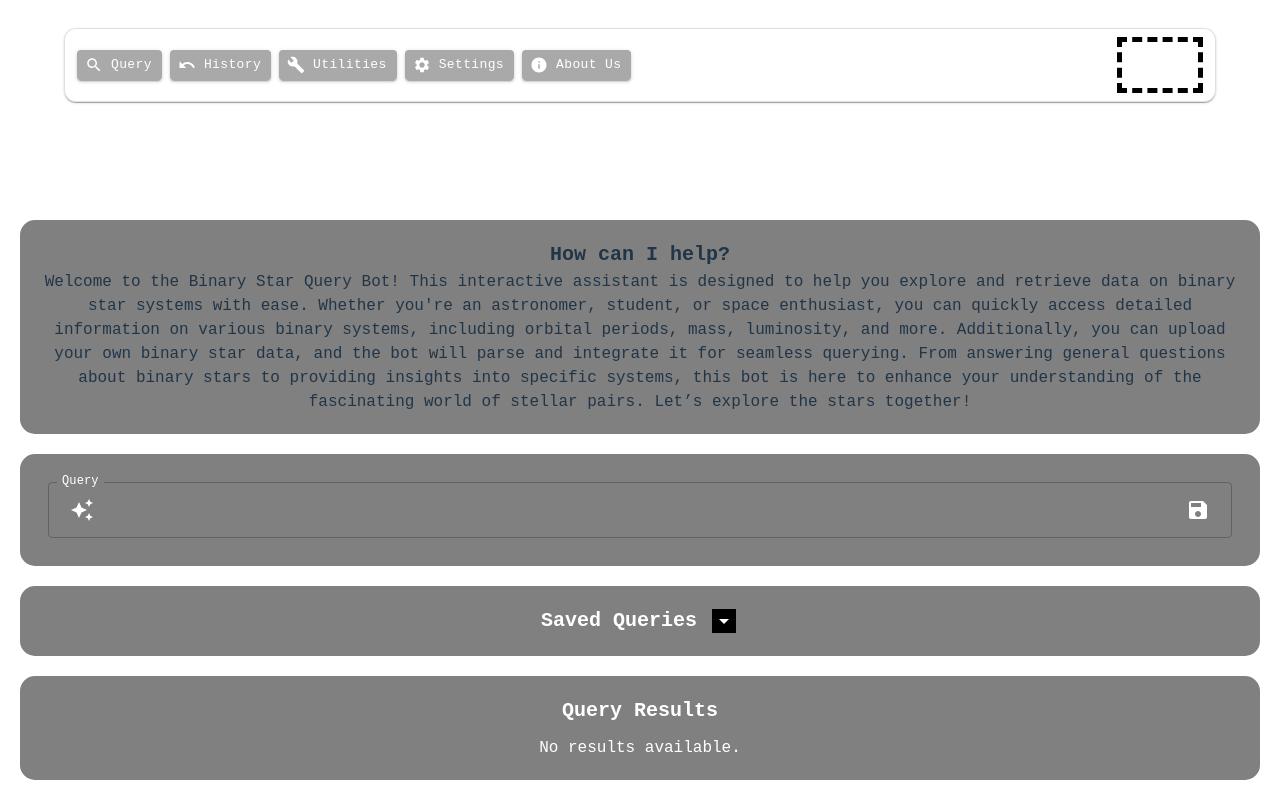
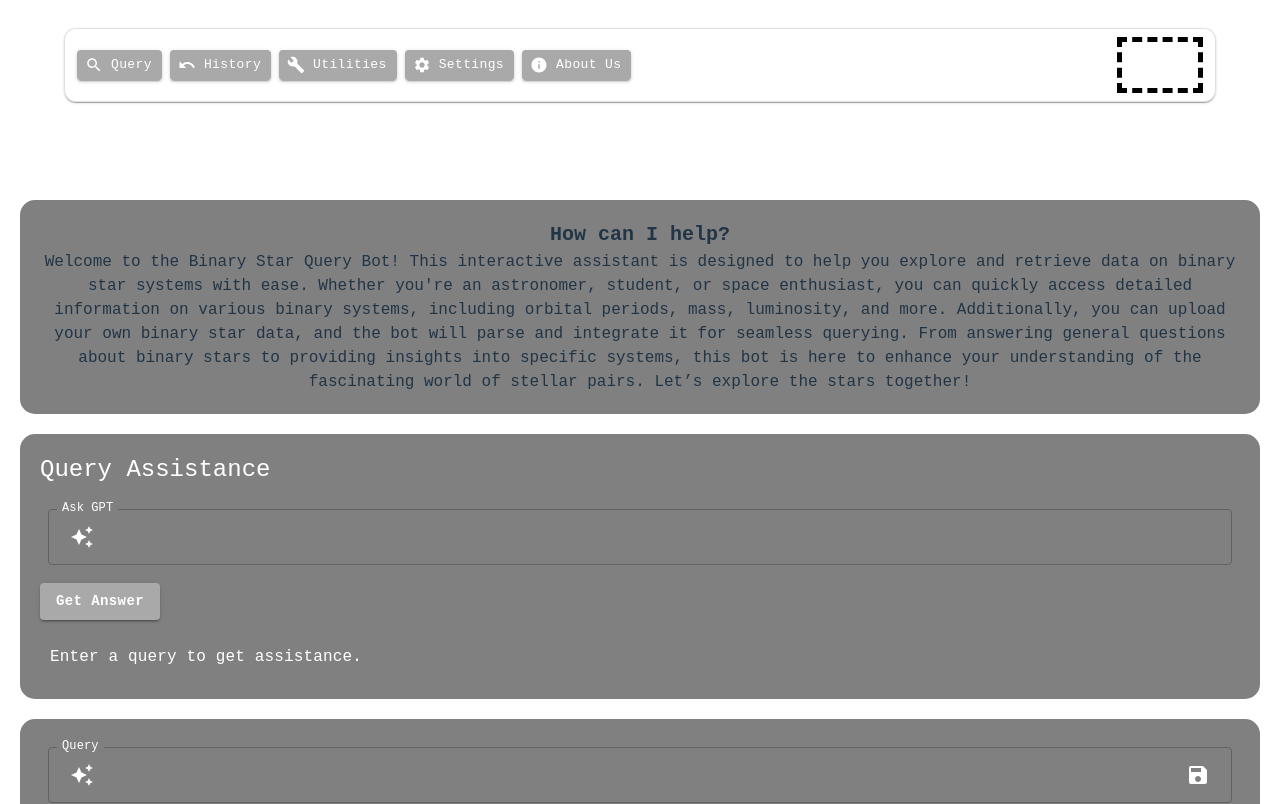
Before and after one commit to Anorris98/Hebse-Database, a React (Vite) app in the folder senior-design/: page / in a window 1280 px wide. Shown: the top 804 px of the page. Built offline with nearby package versions, Linux system fonts and the light colour scheme.

Commit message:
added a basic GPT interaction Component to the Query Page

```diff
--- /dev/null
+++ b/senior-design/src/components/Query/NLPInteraction/NLPInteraction.tsx
@@ -0,0 +1,104 @@
+import { useState } from "react";
+import { Box, Button, TextField, Typography, IconButton, InputAdornment } from "@mui/material";
+import { styled } from "@mui/material/styles";
+import { AutoAwesome } from "@mui/icons-material";
+
+const StyledButton = styled(Button)(() => ({
+  backgroundColor: "darkgray",
+  textTransform: "none",
+  fontFamily: "monospace",
+  fontWeight: "bold",
+  marginTop: "10px",
+  "&:hover": { backgroundColor: "#6c757d" },
+}));
+
+const NLPInteraction = () => {
+  const [query, setQuery] = useState("");
+  const [response, setResponse] = useState("Enter a query to get assistance.");
+
+  const handleQuery = async () => {
+    if (!query.trim()) {
+      setResponse("Query cannot be empty.");
+      return;
+    }
+
+    try {
+      const res = await fetch("http://localhost:8000/GetData", {
+        method: "POST",
+        headers: { "Content-Type": "application/json" },
+        body: JSON.stringify({ query }),
+      });
+
+      if (!res.ok) {
+        throw new Error(`Server error: ${res.status}`);
+      }
+
+      const data = await res.json();
+      setResponse(data.message || "No response received.");
+    } catch (error) {
+      console.error("Error fetching GPT response:", error);
+      setResponse("An error occurred while fetching the response.");
+    }
+  };
+
+  return (
+    <Box
+      component="div"
+      sx={{
+        backgroundColor: "gray",
+        flexGrow: 1,
+        borderRadius: "15px",
+        maxWidth: "lg",
+        fontFamily: "monospace",
+        marginTop: "20px",
+        padding: "20px",
+        color: "white",
+      }}
+    >
+      <Typography variant="h5" sx={{ marginBottom: "15px", fontFamily: "monospace" }}>
+        Query Assistance
+      </Typography>
+
+      <Box sx={{ display: "flex" }}>
+        <TextField
+          value={query}
+          onChange={(e) => setQuery(e.target.value)}
+          label="Ask GPT"
+          variant="outlined"
+          fullWidth
+          slotProps={{
+            input: {
+              style: { fontFamily: "monospace", color: "white" },
+              startAdornment: (
+                <InputAdornment position="start">
+                  <IconButton onClick={handleQuery}>
+                    <AutoAwesome sx={{ color: "white" }} />
+                  </IconButton>
+                </InputAdornment>
+              ),
+            },
+            inputLabel: { style: { fontFamily: "monospace", color: "white" } },
+          }}
+          sx={{ margin: 1 }}
+        />
+      </Box>
+
+      <StyledButton variant="contained" onClick={handleQuery}>
+        Get Answer
+      </StyledButton>
+
+      <Box
+        sx={{
+          marginTop: "15px",
+          backgroundColor: "inherit",
+          borderRadius: "5px",
+          padding: "10px",
+        }}
+      >
+        <Typography sx={{ fontFamily: "monospace" }}>{response}</Typography>
+      </Box>
+    </Box>
+  );
+};
+
+export default NLPInteraction;
--- a/senior-design/src/components/Query/query.tsx
+++ b/senior-design/src/components/Query/query.tsx
@@ -4,6 +4,7 @@ import { QueryResults } from './QueryResults/QueryResults';
 import { QueryWelcomeText } from "../QueryWelcomeText/QueryWelcomeText.tsx";
 import { SavedQueriesComponent } from "../SavedQueriesComponent/SavedQueriesComponent.tsx";
 import { Grid2 } from "@mui/material";
+import NLPInteraction from "./NLPInteraction/NLPInteraction.tsx";
 
 export const Query = () => {
     const [queryResult, setQueryResult] = useState('');
@@ -15,6 +16,7 @@ export const Query = () => {
             {/* <NavBar/> The navigation bar */}
             <Grid2 display={"grid"} sx={{maxHeight: '1000px'}}>
                 <QueryWelcomeText/>
+                <NLPInteraction />{/* Displays the NPLInteraction component*/}
                 <QueryInput onQueryResult={setQueryResult}
                             savedQueries={savedQueries}
                             setSavedQueries={setSavedQueries}
```
